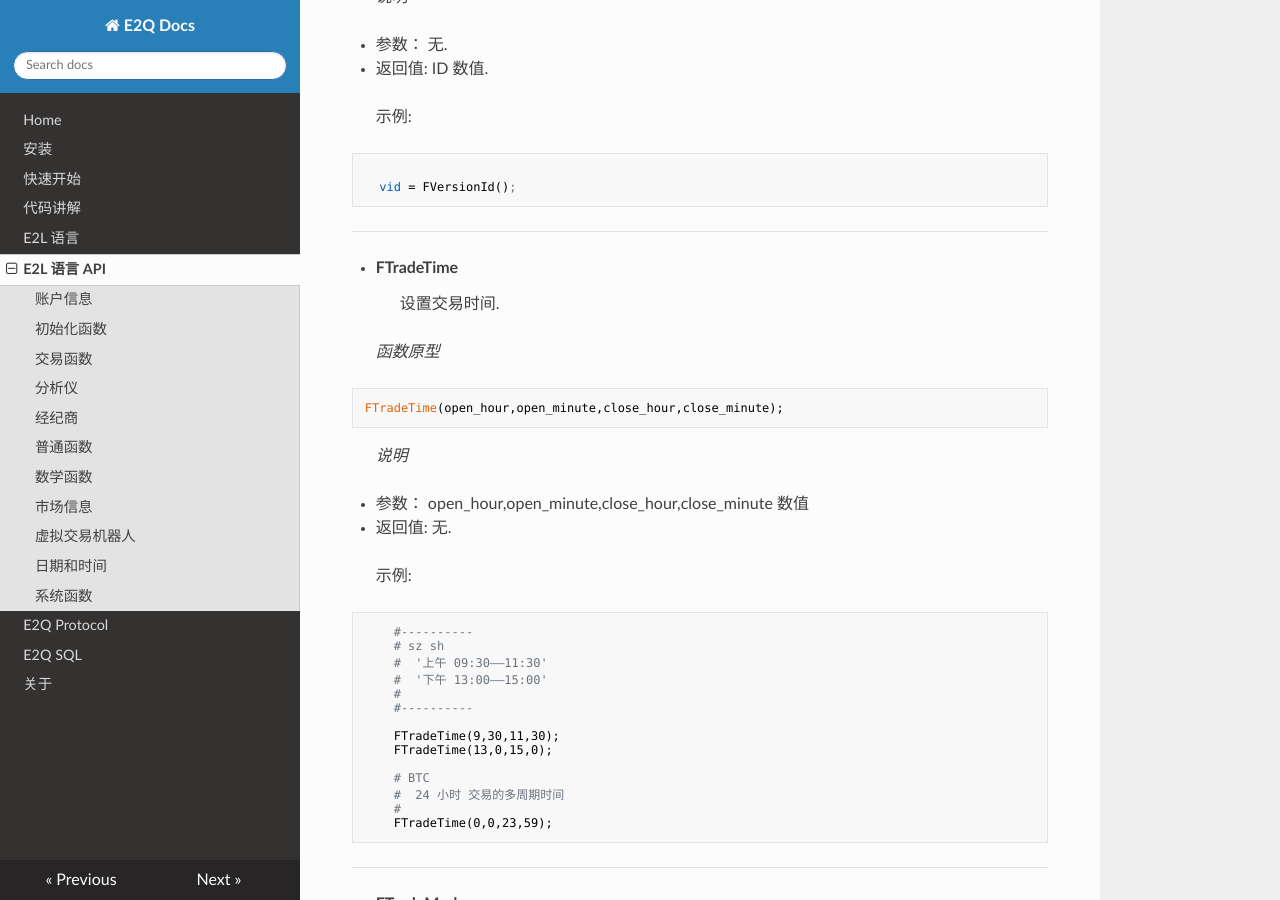
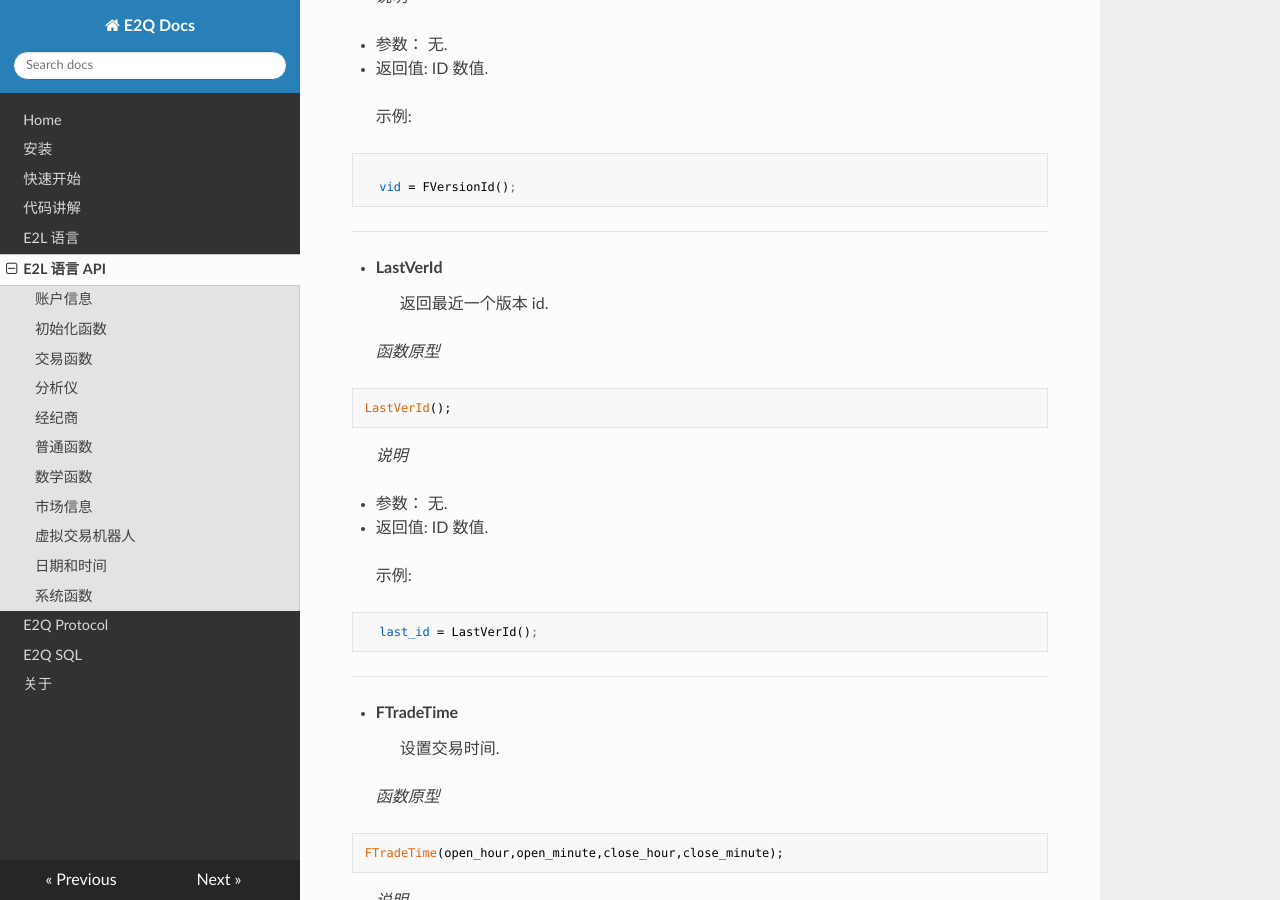
Before and after one commit to E2Quant/e2q_doc, an MkDocs documentation site: the page built from docs/e2l_api.md, in a window 1280 px wide and 900 px high, scrolled down 12296 px. Built offline with MkDocs 1.6.1, drawn with Linux system fonts in a browser that asks for light colours; nearby versions of some CDN libraries.

Commit message:
增加一个可以查看最后一个版本的 API

````diff
--- a/docs/e2l_api.md
+++ b/docs/e2l_api.md
@@ -561,6 +561,27 @@ FVersionId();
 ```
 
   vid = FVersionId();
+```
+
+
+---
+
+* **LastVerId**
+> 返回最近一个版本 id.
+
+> *函数原型*
+```
+LastVerId();
+```
+> *说明*
+
+- 参数： 无.
+- 返回值: ID 数值.
+
+> 示例:
+
+```
+  last_id = LastVerId();
 ```
 
 ---
````
